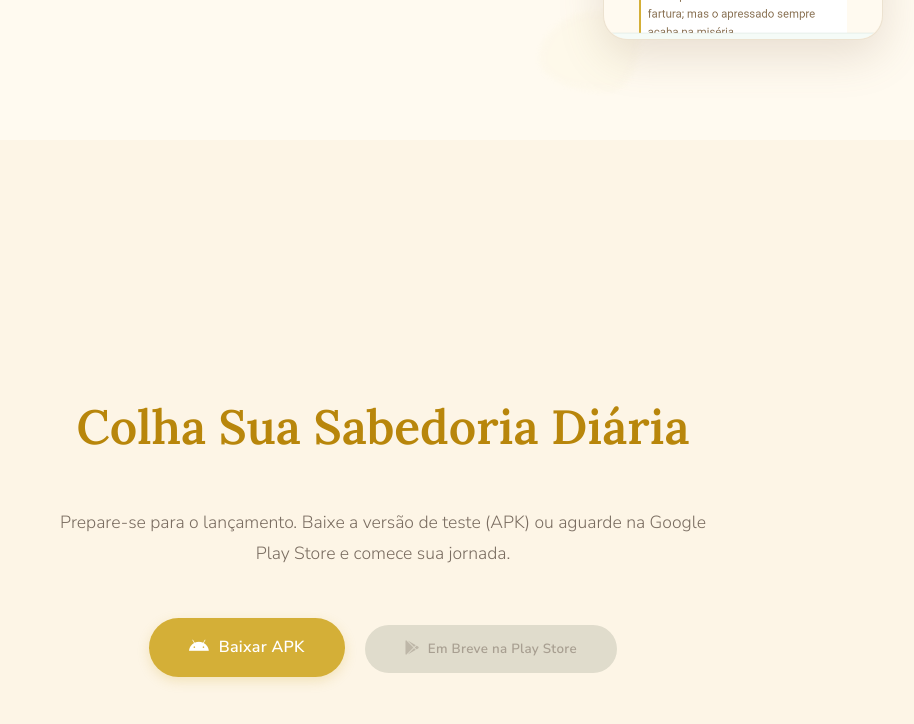
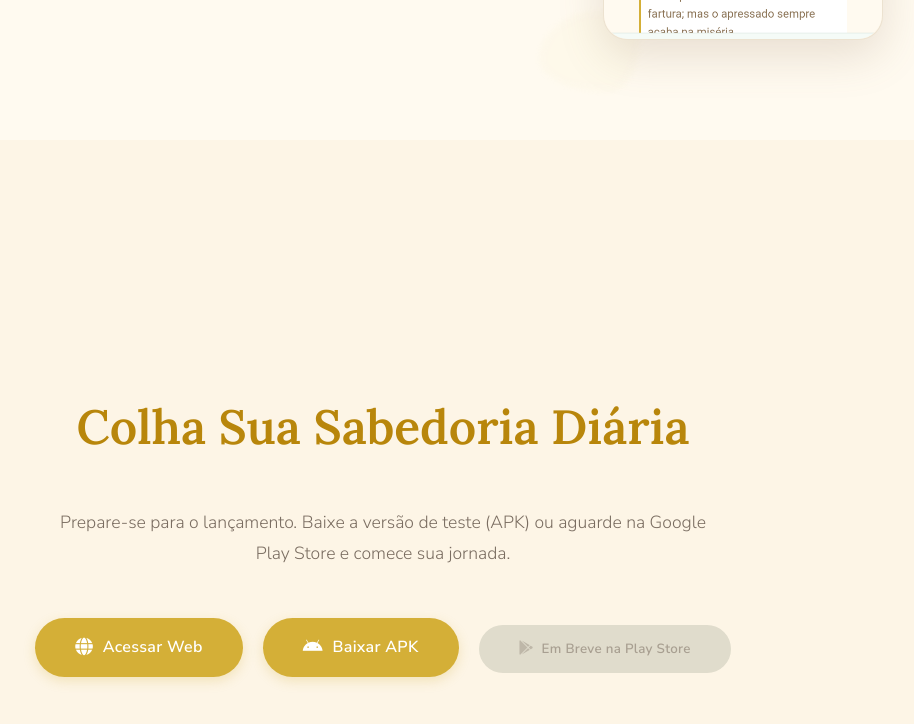
Before and after one commit to Jeiel0rbit/ProverbiosdoDia, a plain HTML site: page index.html in a window 1280 px wide. Shown: the part 2398-3122 px from the top of the page, without its empty margins (257-1171 px from the left). Drawn offline with Linux system fonts and the light colour scheme.

Commit message:
Update index.html

```diff
--- a/index.html
+++ b/index.html
@@ -434,6 +434,9 @@
             <h2>Colha Sua Sabedoria Diária</h2>
             <p>Prepare-se para o lançamento. Baixe a versão de teste (APK) ou aguarde na Google Play Store e comece sua jornada.</p>
             <div>
+               <a href="https://proverb-day.pages.dev/" class="btn reveal">
+                    <i class="fas fa-globe"></i> Acessar Web
+                </a>
                 <a href="./web-app.apk" class="btn reveal">
                     <i class="fab fa-android"></i> Baixar APK
                 </a>
```
